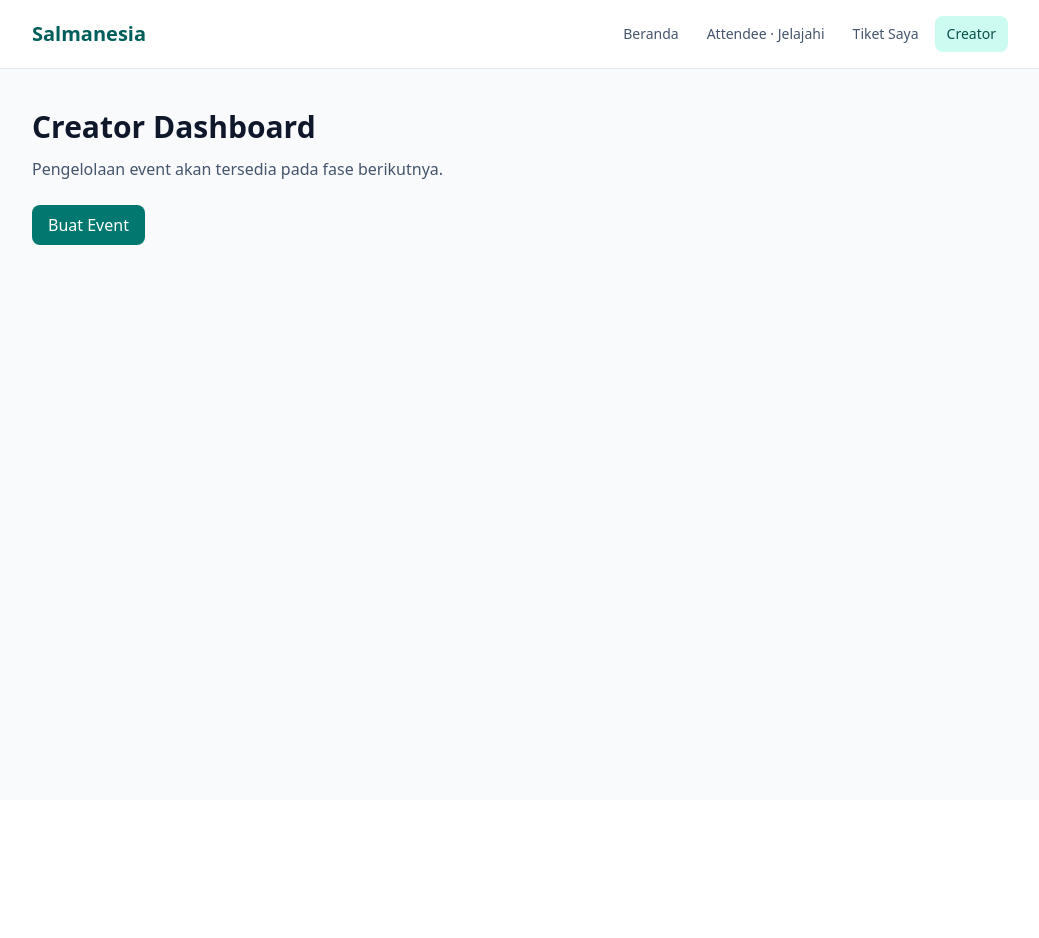
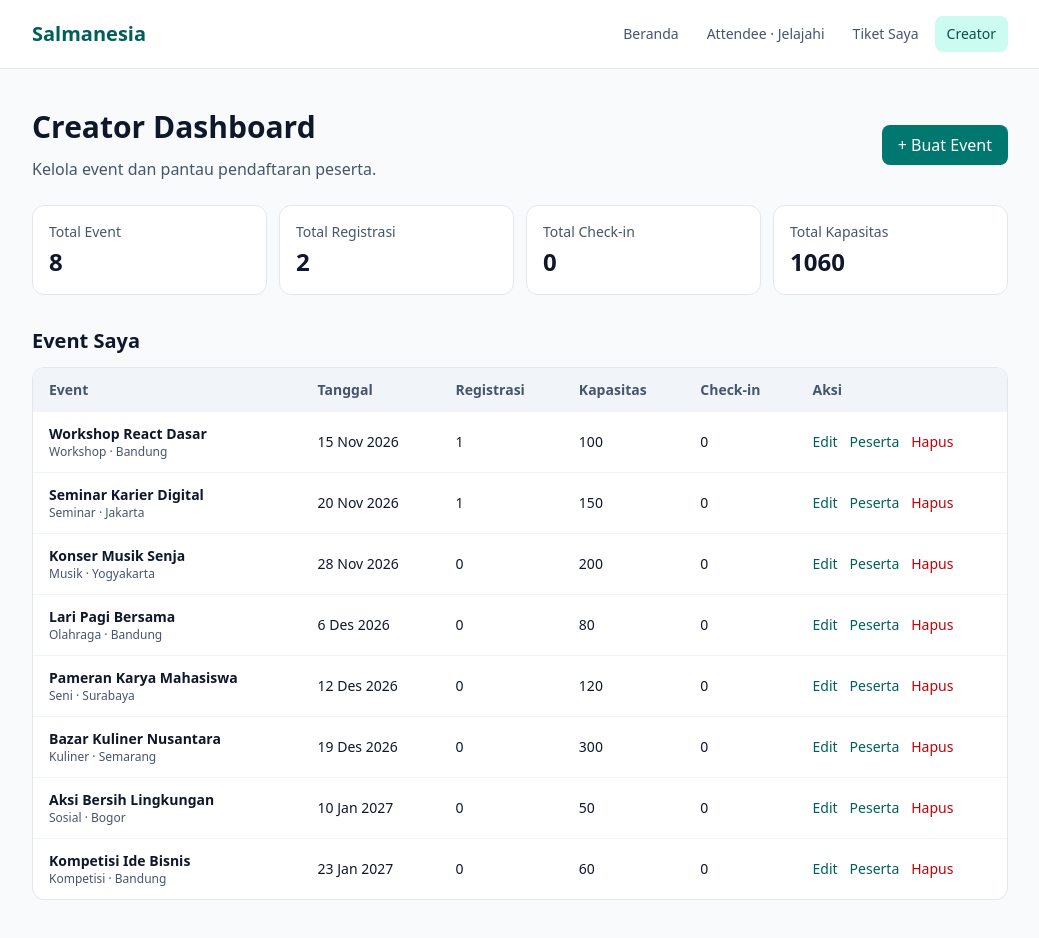
Before and after one commit to solc1us/salmanesia, a React (Vite) app: page /creator in a window 1280 px wide. Shown: the whole page, without its empty margins (120-1159 px from the left). Before the commit the page ends 800 px from the top, so only its background shows below. Built offline with nearby package versions, Linux system fonts and the light colour scheme.

Commit message:
feat: implement creator dashboard

```diff
--- a/src/pages/CreatorDashboardPage.jsx
+++ b/src/pages/CreatorDashboardPage.jsx
@@ -1,11 +1,122 @@
+import { useState } from 'react'
 import { Link } from 'react-router'
+import { useAppData } from '../context/AppDataContext.jsx'
+
+const dateLabel = (date) => new Date(`${date}T00:00:00`).toLocaleDateString('id-ID', {
+  day: 'numeric', month: 'short', year: 'numeric',
+})
 
 export default function CreatorDashboardPage() {
+  const { events, registrations, loading, error, deleteEvent } = useAppData()
+  const [deleteTarget, setDeleteTarget] = useState(null)
+  const [actionError, setActionError] = useState('')
+
+  const totalCapacity = events.reduce((sum, event) => sum + event.capacity, 0)
+  const checkedIn = registrations.filter((item) => item.checkedInAt).length
+  const stats = [
+    ['Total Event', events.length],
+    ['Total Registrasi', registrations.length],
+    ['Total Check-in', checkedIn],
+    ['Total Kapasitas', totalCapacity],
+  ]
+
+  function confirmDelete() {
+    try {
+      deleteEvent(deleteTarget.id)
+      setDeleteTarget(null)
+      setActionError('')
+    } catch (err) {
+      setActionError(err.message || 'Event gagal dihapus.')
+    }
+  }
+
+  if (loading) return <p role="status">Memuat dashboard...</p>
+  if (error) return <p role="alert" className="text-red-700">{error}</p>
+
   return (
     <section>
-      <h1>Creator Dashboard</h1>
-      <p>Pengelolaan event akan tersedia pada fase berikutnya.</p>
-      <Link to="/creator/events/new" className="mt-6 inline-block rounded-lg bg-teal-700 px-4 py-2 font-medium text-white hover:bg-teal-800">Buat Event</Link>
+      <div className="flex flex-col justify-between gap-4 sm:flex-row sm:items-center">
+        <div>
+          <h1>Creator Dashboard</h1>
+          <p>Kelola event dan pantau pendaftaran peserta.</p>
+        </div>
+        <Link to="/creator/events/new" className="inline-flex justify-center rounded-lg bg-teal-700 px-4 py-2 font-medium text-white hover:bg-teal-800">
+          + Buat Event
+        </Link>
+      </div>
+
+      <div className="mt-6 grid grid-cols-2 gap-3 lg:grid-cols-4">
+        {stats.map(([label, value]) => (
+          <div key={label} className="rounded-xl border border-slate-200 bg-white p-4">
+            <p className="text-sm">{label}</p>
+            <p className="mt-1 text-2xl font-bold text-slate-900">{value}</p>
+          </div>
+        ))}
+      </div>
+
+      {actionError && <p role="alert" className="mt-4 text-red-700">{actionError}</p>}
+      <div className="mt-8">
+        <h2 className="mb-3 text-xl font-semibold">Event Saya</h2>
+        {events.length === 0 ? (
+          <div className="rounded-xl border border-dashed border-slate-300 bg-white p-8 text-center">
+            <p>Belum ada event. Buat event pertama kamu.</p>
+            <Link to="/creator/events/new" className="mt-3 inline-block font-semibold text-teal-800 hover:underline">Buat Event</Link>
+          </div>
+        ) : (
+          <div className="overflow-x-auto rounded-xl border border-slate-200 bg-white">
+            <table className="w-full min-w-[720px] text-left text-sm">
+              <thead className="bg-slate-100 text-slate-600">
+                <tr>
+                  <th className="px-4 py-3">Event</th>
+                  <th className="px-4 py-3">Tanggal</th>
+                  <th className="px-4 py-3">Registrasi</th>
+                  <th className="px-4 py-3">Kapasitas</th>
+                  <th className="px-4 py-3">Check-in</th>
+                  <th className="px-4 py-3">Aksi</th>
+                </tr>
+              </thead>
+              <tbody className="divide-y divide-slate-100">
+                {events.map((event) => {
+                  const eventRegistrations = registrations.filter((item) => item.eventId === event.id)
+                  const attendance = eventRegistrations.filter((item) => item.checkedInAt).length
+                  return (
+                    <tr key={event.id}>
+                      <td className="px-4 py-3">
+                        <p className="font-semibold text-slate-900">{event.title}</p>
+                        <p className="text-xs">{event.category} · {event.city}</p>
+                      </td>
+                      <td className="px-4 py-3 whitespace-nowrap">{dateLabel(event.date)}</td>
+                      <td className="px-4 py-3">{eventRegistrations.length}</td>
+                      <td className="px-4 py-3">{event.capacity}</td>
+                      <td className="px-4 py-3">{attendance}</td>
+                      <td className="px-4 py-3">
+                        <div className="flex flex-wrap gap-3">
+                          <Link className="font-medium text-teal-800 hover:underline" to={`/creator/events/${event.id}/edit`}>Edit</Link>
+                          <Link className="font-medium text-teal-800 hover:underline" to={`/creator/events/${event.id}/participants`}>Peserta</Link>
+                          <button type="button" onClick={() => { setDeleteTarget(event); setActionError('') }} className="font-medium text-red-700 hover:underline">Hapus</button>
+                        </div>
+                      </td>
+                    </tr>
+                  )
+                })}
+              </tbody>
+            </table>
+          </div>
+        )}
+      </div>
+
+      {deleteTarget && (
+        <div className="fixed inset-0 z-50 flex items-center justify-center bg-slate-950/50 p-4" onMouseDown={(event) => { if (event.target === event.currentTarget) setDeleteTarget(null) }}>
+          <section role="dialog" aria-modal="true" aria-labelledby="delete-title" className="w-full max-w-md rounded-xl bg-white p-6 shadow-xl">
+            <h2 id="delete-title" className="text-xl font-bold">Hapus event?</h2>
+            <p className="mt-2">Event <strong>{deleteTarget.title}</strong> beserta data registrasi dan tiket terkait akan dihapus. Tindakan ini tidak dapat dibatalkan.</p>
+            <div className="mt-6 flex justify-end gap-3">
+              <button type="button" onClick={() => setDeleteTarget(null)} className="rounded-lg border border-slate-300 px-4 py-2 hover:bg-slate-50">Batal</button>
+              <button type="button" onClick={confirmDelete} className="rounded-lg bg-red-700 px-4 py-2 font-medium text-white hover:bg-red-800">Ya, hapus</button>
+            </div>
+          </section>
+        </div>
+      )}
     </section>
   )
 }
```
Also changed, not shown: 1 other file (tests, documents, lock files or other folders).
